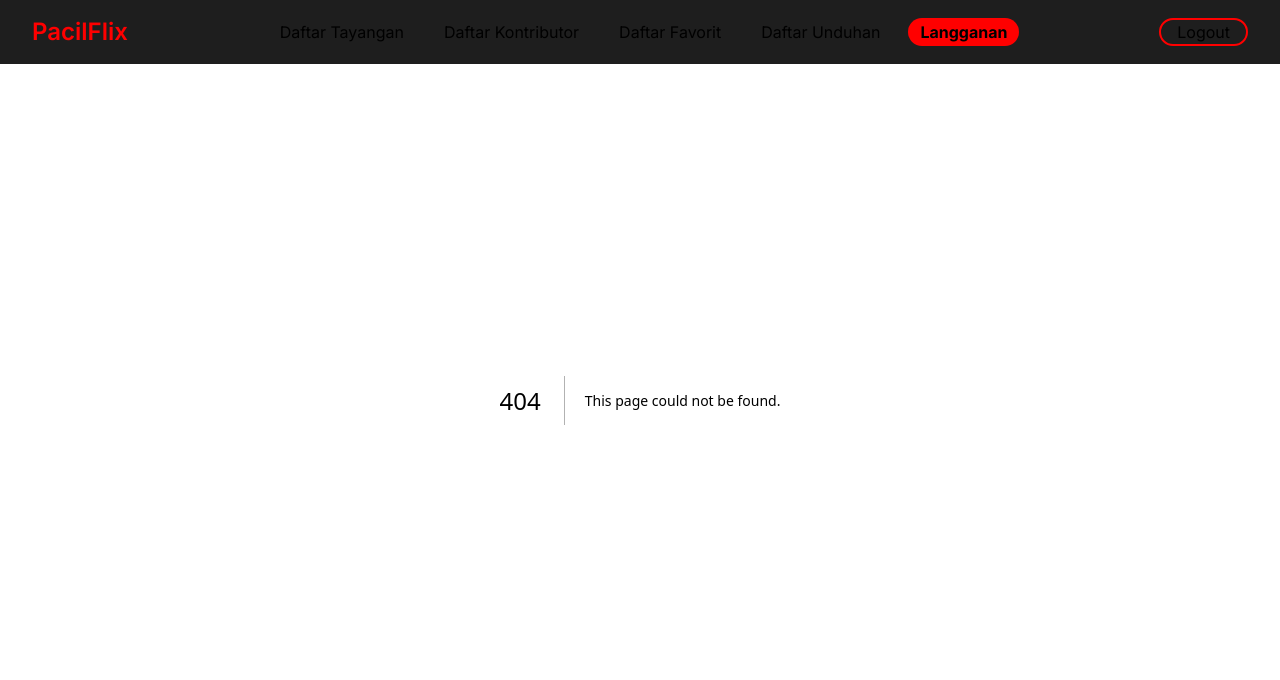
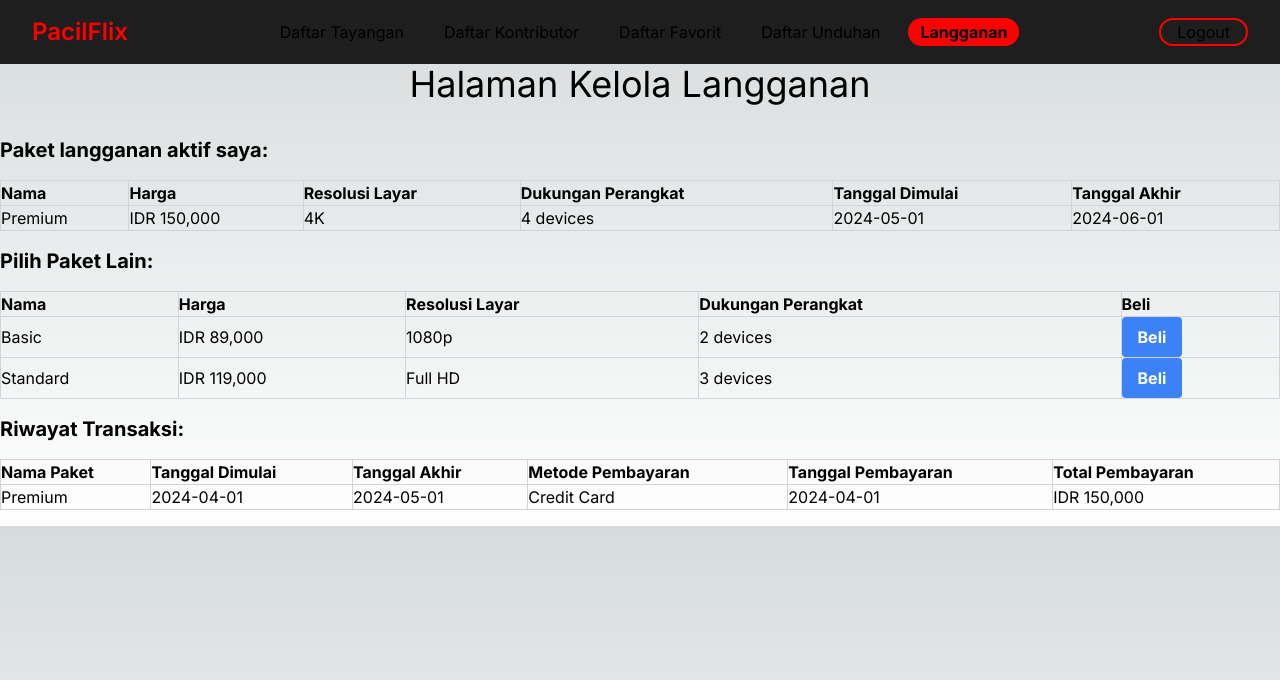
Before and after one commit to BasDat-E12-241/PacilFlix-fe, a Next.js app: page /langganan in a window 1280 px wide. Before the commit this address had no page. Shown: the top 680 px of the page. Built offline with nearby package versions, Linux system fonts and the light colour scheme.

Commit message:
add daftar-langganan

```diff
--- /dev/null
+++ b/src/app/langganan/page.tsx
@@ -0,0 +1,113 @@
+import React from 'react';
+
+// Dummy data for the subscription packages and transaction history
+const activeSubscription = {
+  nama: 'Premium',
+  harga: 'IDR 150,000',
+  resolusiLayar: '4K',
+  dukunganPerangkat: '4 devices',
+  tanggalDimulai: '2024-05-01',
+  tanggalAkhir: '2024-06-01'
+};
+
+const otherSubscriptions = [
+  { nama: 'Basic', harga: 'IDR 89,000', resolusiLayar: '1080p', dukunganPerangkat: '2 devices' },
+  { nama: 'Standard', harga: 'IDR 119,000', resolusiLayar: 'Full HD', dukunganPerangkat: '3 devices' },
+  // ...other subscription packages
+];
+
+const transactionHistory = [
+  { namaPaket: 'Premium', tanggalDimulai: '2024-04-01', tanggalAkhir: '2024-05-01', metodePembayaran: 'Credit Card', tanggalPembayaran: '2024-04-01', totalPembayaran: 'IDR 150,000' },
+  // ...other transaction history records
+];
+
+export default function LanggananPage() {
+    return (
+      <div className="container mx-auto pt-8">
+        <h1 className="text-center text-4xl my-8">Halaman Kelola Langganan</h1>
+
+        <section>
+          <h2 className="text-xl font-bold my-4">Paket langganan aktif saya:</h2>
+          <table className="w-full my-4 text-left border-collapse border border-gray-400">
+            <thead>
+              <tr>
+                <th className="border border-gray-300">Nama</th>
+                <th className="border border-gray-300">Harga</th>
+                <th className="border border-gray-300">Resolusi Layar</th>
+                <th className="border border-gray-300">Dukungan Perangkat</th>
+                <th className="border border-gray-300">Tanggal Dimulai</th>
+                <th className="border border-gray-300">Tanggal Akhir</th>
+              </tr>
+            </thead>
+            <tbody>
+              <tr>
+                <td className="border border-gray-300">{activeSubscription.nama}</td>
+                <td className="border border-gray-300">{activeSubscription.harga}</td>
+                <td className="border border-gray-300">{activeSubscription.resolusiLayar}</td>
+                <td className="border border-gray-300">{activeSubscription.dukunganPerangkat}</td>
+                <td className="border border-gray-300">{activeSubscription.tanggalDimulai}</td>
+                <td className="border border-gray-300">{activeSubscription.tanggalAkhir}</td>
+              </tr>
+            </tbody>
+          </table>
+        </section>
+
+        <section>
+            <h2 className="text-xl font-bold my-4">Pilih Paket Lain:</h2>
+            <table className="w-full my-4 text-left border-collapse border border-gray-400">
+                <thead>
+                <tr>
+                    <th className="border border-gray-300">Nama</th>
+                    <th className="border border-gray-300">Harga</th>
+                    <th className="border border-gray-300">Resolusi Layar</th>
+                    <th className="border border-gray-300">Dukungan Perangkat</th>
+                    <th className="border border-gray-300">Beli</th>
+                </tr>
+                </thead>
+                <tbody>
+                {otherSubscriptions.map((subscription, index) => (
+                    <tr key={index}>
+                    <td className="border border-gray-300">{subscription.nama}</td>
+                    <td className="border border-gray-300">{subscription.harga}</td>
+                    <td className="border border-gray-300">{subscription.resolusiLayar}</td>
+                    <td className="border border-gray-300">{subscription.dukunganPerangkat}</td>
+                    <td className="border border-gray-300">
+                        <button className="bg-blue-500 hover:bg-blue-700 text-white font-bold py-2 px-4 rounded">Beli</button>
+                    </td>
+                    </tr>
+                ))}
+                </tbody>
+            </table>
+        </section>
+
+
+        <section>
+          <h2 className="text-xl font-bold my-4">Riwayat Transaksi:</h2>
+          <table className="w-full my-4 text-left border-collapse border border-gray-400">
+            <thead>
+              <tr>
+                <th className="border border-gray-300">Nama Paket</th>
+                <th className="border border-gray-300">Tanggal Dimulai</th>
+                <th className="border border-gray-300">Tanggal Akhir</th>
+                <th className="border border-gray-300">Metode Pembayaran</th>
+                <th className="border border-gray-300">Tanggal Pembayaran</th>
+                <th className="border border-gray-300">Total Pembayaran</th>
+              </tr>
+            </thead>
+            <tbody>
+              {transactionHistory.map((history, index) => (
+                <tr key={index}>
+                  <td className="border border-gray-300">{history.namaPaket}</td>
+                  <td className="border border-gray-300">{history.tanggalDimulai}</td>
+                  <td className="border border-gray-300">{history.tanggalAkhir}</td>
+                  <td className="border border-gray-300">{history.metodePembayaran}</td>
+                  <td className="border border-gray-300">{history.tanggalPembayaran}</td>
+                  <td className="border border-gray-300">{history.totalPembayaran}</td>
+                </tr>
+              ))}
+            </tbody>
+          </table>
+        </section>
+      </div>
+    );
+  }
--- a/src/app/page.tsx
+++ b/src/app/page.tsx
@@ -19,6 +19,9 @@ export default function Home() {
       <Link href="/daftar-kontributor"  className="hover:scale-105 active:scale-95 active:opacity-70 transition-all bg-red-primary w-28 justify-center flex rounded-lg py-1.5 font-semibold" >
         DaftarKontributor
       </Link>
+      <Link href="/langganan"  className="hover:scale-105 active:scale-95 active:opacity-70 transition-all bg-red-primary w-28 justify-center flex rounded-lg py-1.5 font-semibold" >
+        Langganan
+      </Link>
     </main>
   );
 }
```
